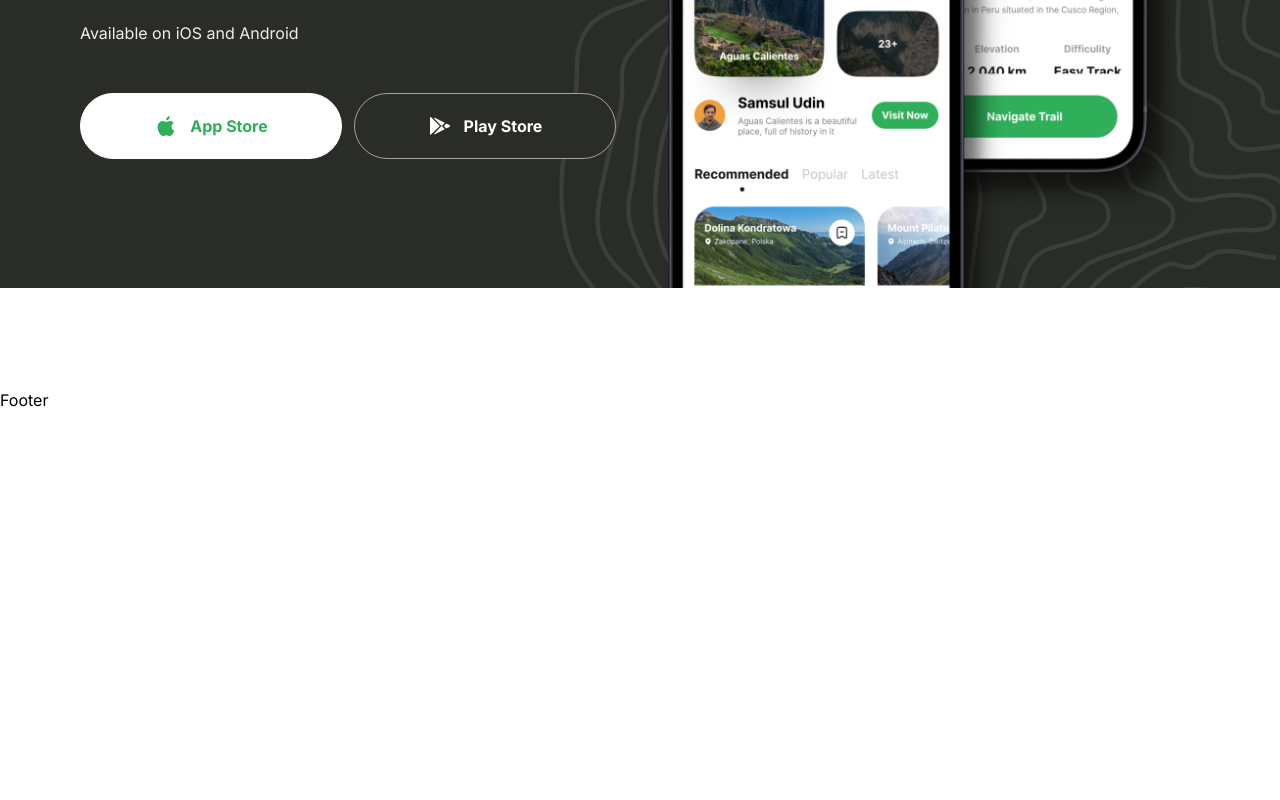
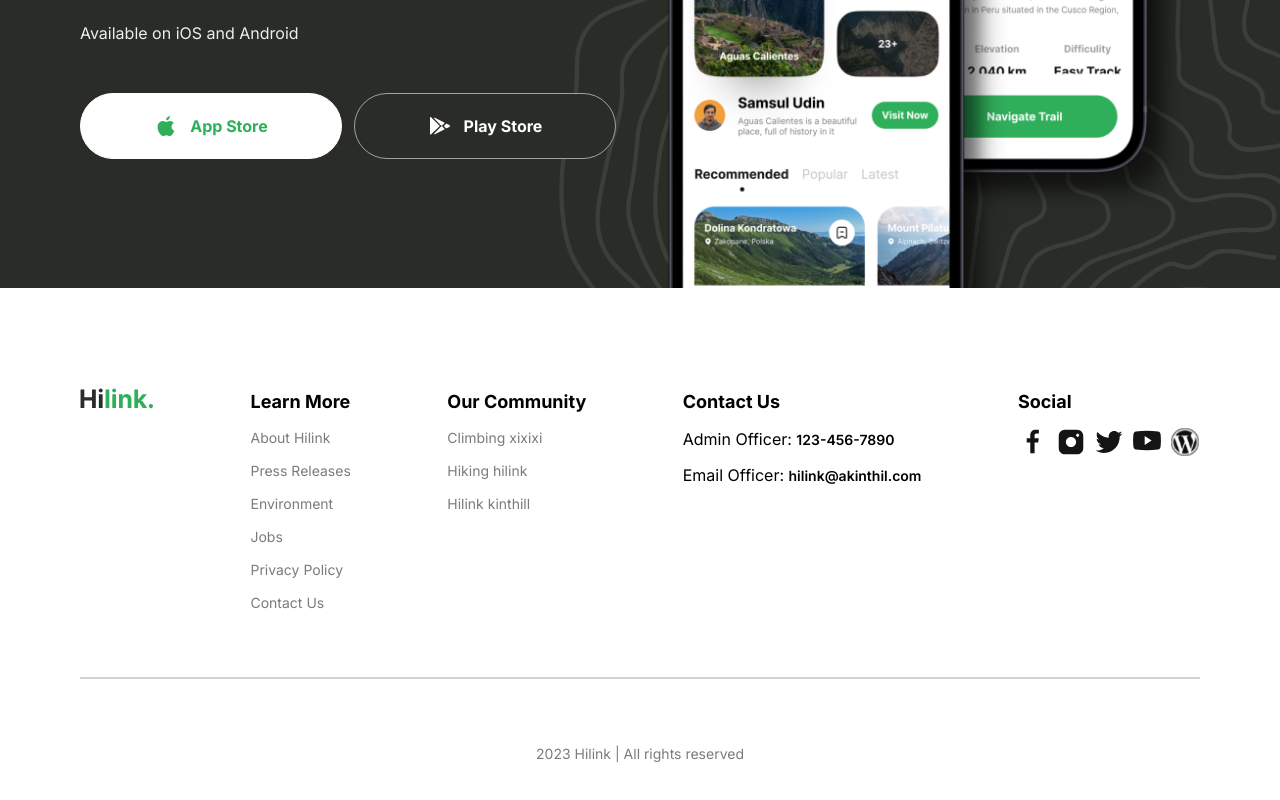
Before and after one commit to NirajMalokar21/travela-app, a Next.js app: page / in a window 1280 px wide. Shown: the part 4207-5007 px from the top of the page. Before the commit the page ends 4619 px from the top, so only its background shows below. Built offline with nearby package versions, Linux system fonts and the light colour scheme.

Commit message:
Add footer component

```diff
--- a/components/Footer.tsx
+++ b/components/Footer.tsx
@@ -1,8 +1,43 @@
+import { FOOTER_CONTACT_INFO, FOOTER_LINKS, SOCIALS } from '@/constants'
+import Image from 'next/image'
+import Link from 'next/link'
 import React from 'react'
 
 const Footer = () => {
   return (
-    <div>Footer</div>
+    <footer className=' flex flex-wrap gap-4 sm:gap-16 justify-between
+    max-container padding-container mb-16'>
+      <Link href='/'><Image src='/hilink-logo.svg' alt="logo" width={74} height={29} /></Link>
+      {FOOTER_LINKS.map((item,i)=>(
+        <div
+          key={i}
+          className='flex flex-col justify-start items-start gap-3'
+        >
+          <h2 className='bold-18'>{item.title}</h2>
+          {item.links.map((link,i)=>(
+            <Link href='/' key={i} className='regular-14 text-gray-30'>{link}</Link>
+          ))}
+        </div>
+      ))}
+      <div className="flex flex-col justify-start items-start gap-3">
+        <h2 className='bold-18'>{FOOTER_CONTACT_INFO.title}</h2>
+        {FOOTER_CONTACT_INFO.links.map((link,i)=>(
+          <p key={i} className='regular-16'>{link.label}: <span className='medium-14'>{link.value}</span></p>
+        ))}
+      </div>
+      <div className="flex flex-col justify-start items-start gap-3">
+        <h2 className='bold-18'>{SOCIALS.title}</h2>
+        <div className='flex flex-row gap-2 justify-start items-start'>
+          {SOCIALS.links.map((link,i)=>(
+            <Image key={i} src={link} alt='socialImg' width={30} height={30} />
+          ))}
+        </div>
+      </div>
+      <div className="w-full ">
+        <hr className='border-t-2 border-gray-300' />
+      </div>
+      <p className="regular-14 w-full text-center text-gray-30">2023 Hilink | All rights reserved</p>
+    </footer>
   )
 }
 
```
